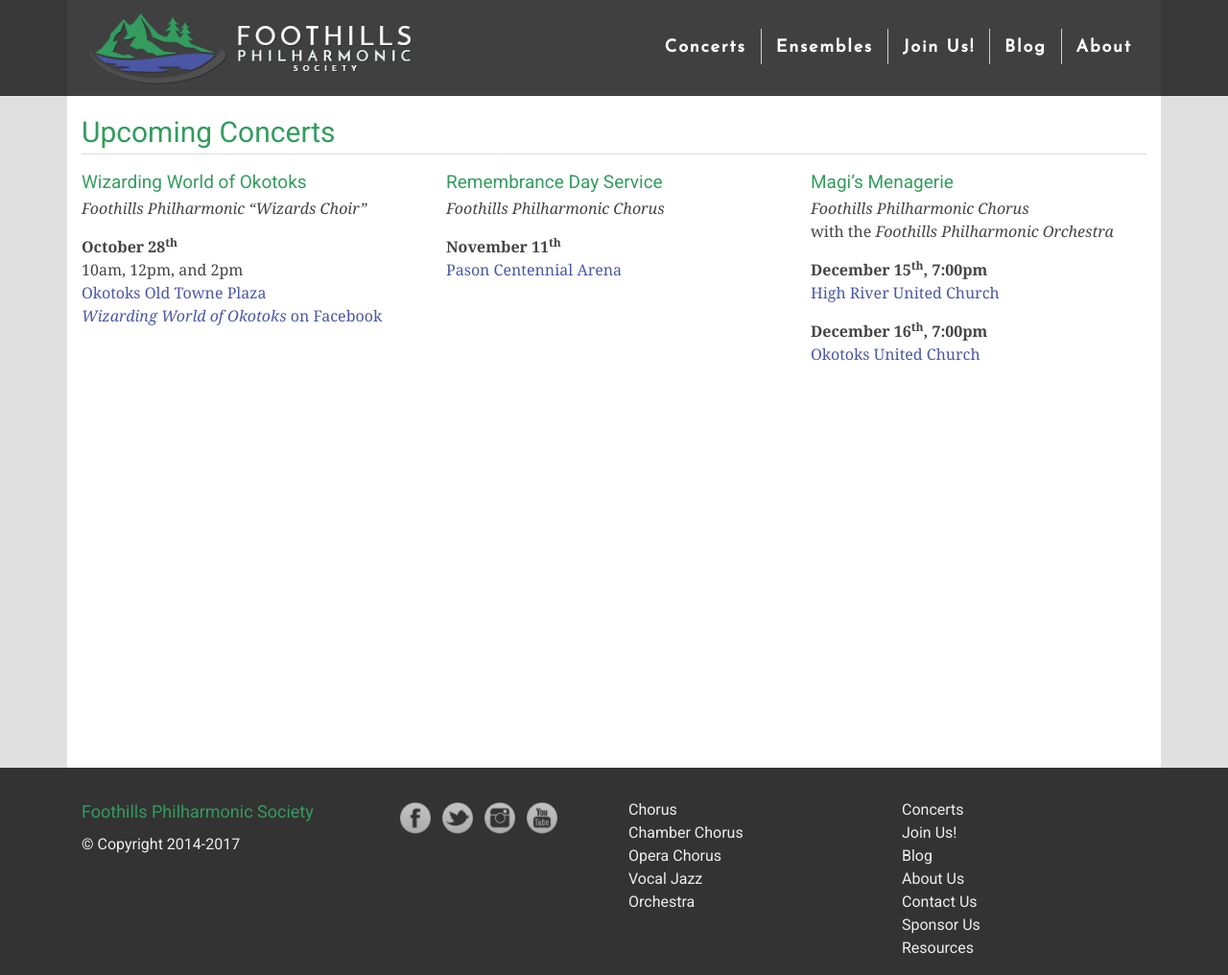
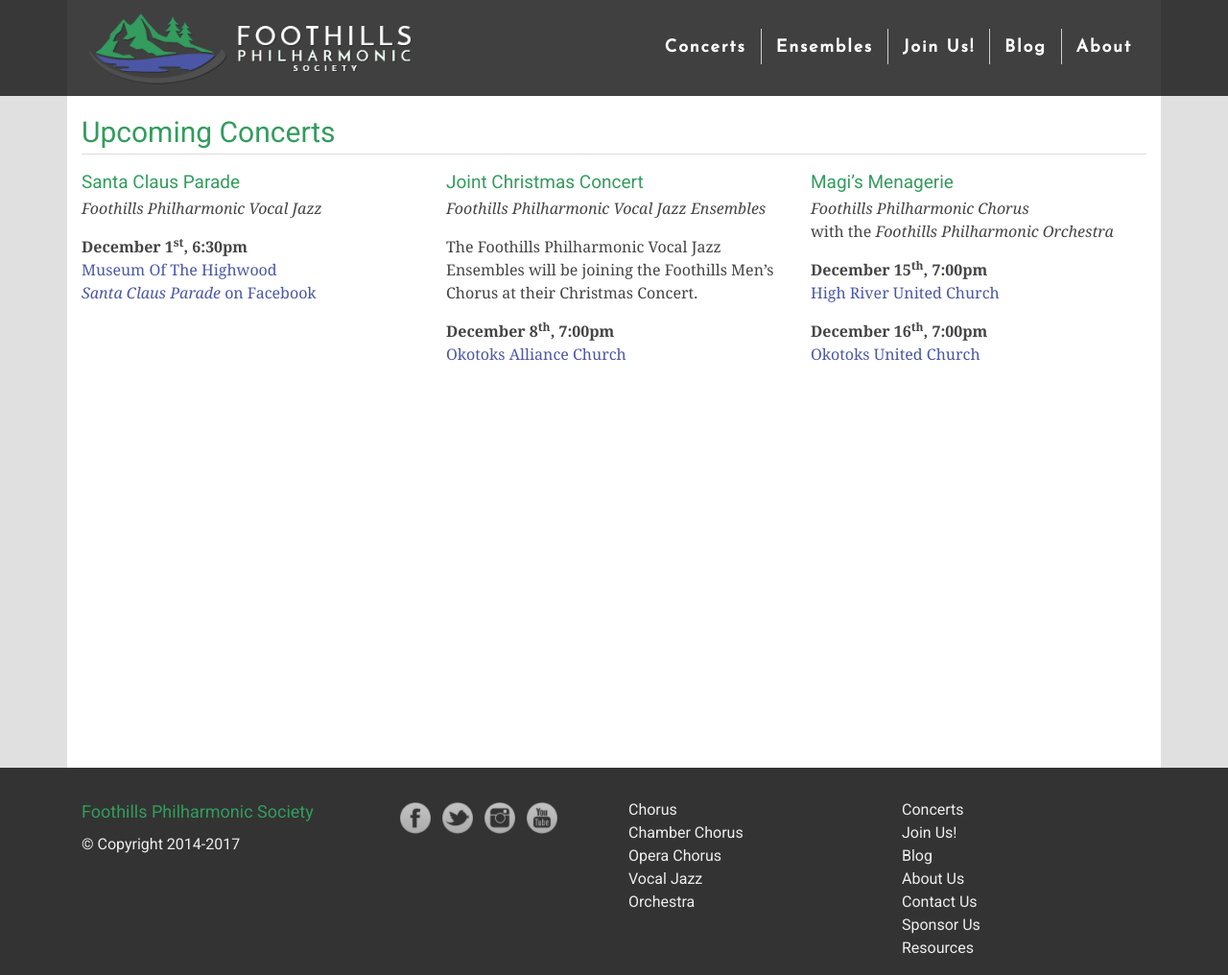
Before and after one commit to percyhanna/fps, a Jekyll site: the page built from concerts.html, in a window 1280 px wide and 1016 px high. Shown: the whole window at 96% size. Built offline with Jekyll 4.4.1, drawn with Linux system fonts in a browser that asks for light colours; nearby versions of some CDN libraries; Markdown is read by kramdown in place of the engine named in the settings.

Commit message:
Update concert info

```diff
--- a/concerts.html
+++ b/concerts.html
@@ -8,24 +8,22 @@
         <div class="row">
 
           <div class="col-md-4 col-12">
-            <h5 class="tight"><a href="https://www.facebook.com/events/1393330474117884" target="_blank">Wizarding World of Okotoks</a></h5>
-            <p><em>Foothills Philharmonic “Wizards Choir”</em></p>
+            <h5 class="tight"><a href="http://www.highriver.ca/event/santa-claus-parade/" target="_blank">Santa Claus Parade</a></h5>
+            <p><em>Foothills Philharmonic Vocal Jazz</em></p>
             <p>
-              <strong>October 28<sup>th</sup></strong><br>
-              10am, 12pm, and 2pm<br>
-              <a href="https://www.google.ca/maps/place/Old+Towne+Plaza/@50.7259054,-113.9752833,16z/data=!4m8!1m2!2m1!1sokotoks+old+towne+plaza!3m4!1s0x0:0x43c015db4152ed14!8m2!3d50.7253146!4d-113.9713687" target="_blank">Okotoks Old Towne Plaza</a><br>
-              <a href="https://www.facebook.com/events/1393330474117884" target="_blank"><em>Wizarding World of Okotoks</em> on Facebook</a>
+              <strong>December 1<sup>st</sup>, 6:30pm</strong><br>
+              <a href="https://www.google.ca/maps/place/Museum+Of+The+Highwood/@50.579266,-113.8741206,17z/data=!3m1!4b1!4m5!3m4!1s0x5371953fd5f0eebf:0x53c14752e7aee2b6!8m2!3d50.579266!4d-113.871932" target="_blank">Museum Of The Highwood</a><br>
+              <a href="https://www.facebook.com/events/133166180617294" target="_blank"><em>Santa Claus Parade</em> on Facebook</a>
             </p>
           </div>
 
           <div class="col-md-4 col-12">
-            <h5 class="tight">Remembrance Day Service</h5>
+            <h5 class="tight">Joint Christmas Concert</h5>
+            <p><em>Foothills Philharmonic Vocal Jazz Ensembles</em></p>
+            <p>The Foothills Philharmonic Vocal Jazz Ensembles will be joining the Foothills Men’s Chorus at their Christmas Concert.</p>
             <p>
-              <em>Foothills Philharmonic Chorus</em>
-            </p>
-            <p>
-              <strong>November 11<sup>th</sup></strong><br>
-              <a href="https://www.google.ca/maps/place/Pason+Centennial+Arena/@50.7169428,-113.9756,15z/data=!4m5!3m4!1s0x0:0xc52d84af669e4244!8m2!3d50.7169428!4d-113.9756" target="_blank">Pason Centennial Arena</a>
+              <strong>December 8<sup>th</sup>, 7:00pm</strong><br>
+              <a href="https://www.google.ca/maps/place/Okotoks+Alliance+Church/@50.7508584,-113.9767135,15z/data=!4m5!3m4!1s0x0:0x879787dbcf97e8d!8m2!3d50.7508584!4d-113.9767135" target="_blank">Okotoks Alliance Church</a>
             </p>
           </div>
 
```
